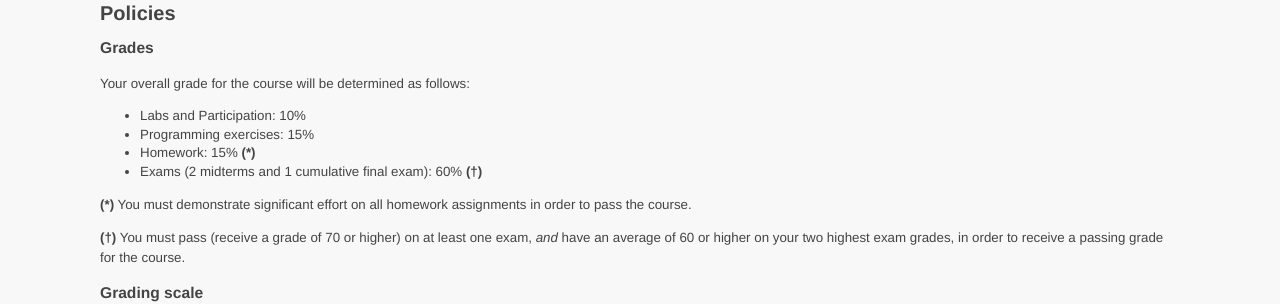
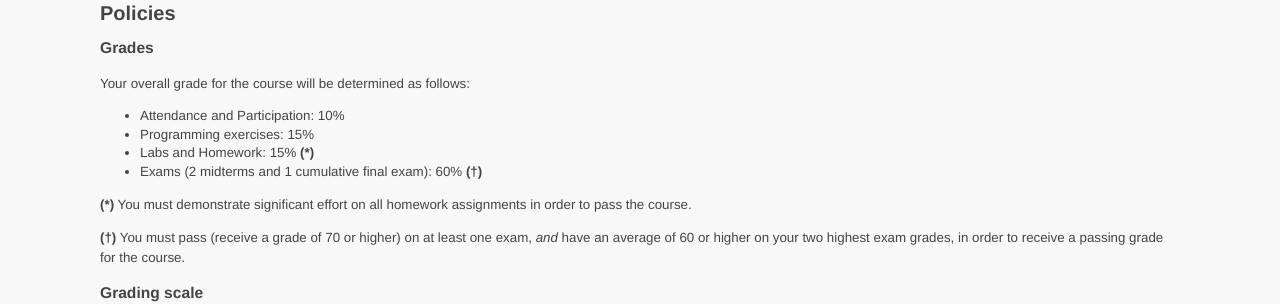
Before and after one commit to ycpcs/cs330-fall2020, a Jekyll site: the page built from syllabus.md, in a window 1280 px wide and 900 px high, scrolled down 617 px. Shown: the part 152-456 px from the top of the window. Built offline with Jekyll 4.4.1, drawn with Linux system fonts in a browser that asks for light colours.

Commit message:
Update Syllabus

```diff
--- a/syllabus.md
+++ b/syllabus.md
@@ -46,9 +46,9 @@ The following topics will tentatively be covered:
 
 Your overall grade for the course will be determined as follows:
 
--   Labs and Participation: 10%
+-   Attendance and Participation: 10%
 -   Programming exercises: 15%
--   Homework: 15% <strong>(*)</strong>
+-   Labs and Homework: 15% <strong>(*)</strong>
 -   Exams (2 midterms and 1 cumulative final exam): 60% <strong>(†)</strong>
 
 <p><strong>(*)</strong> You must demonstrate significant effort on all homework assignments in order to pass the course.</p>
```
